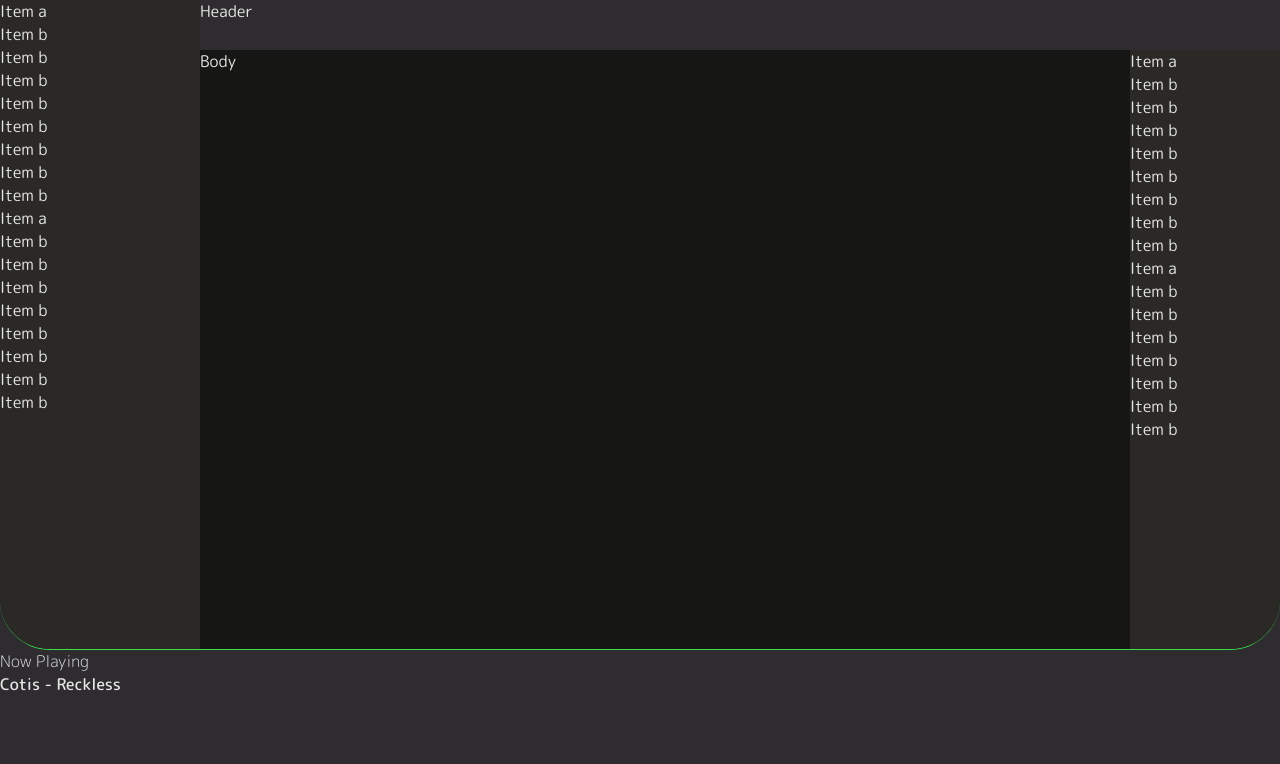
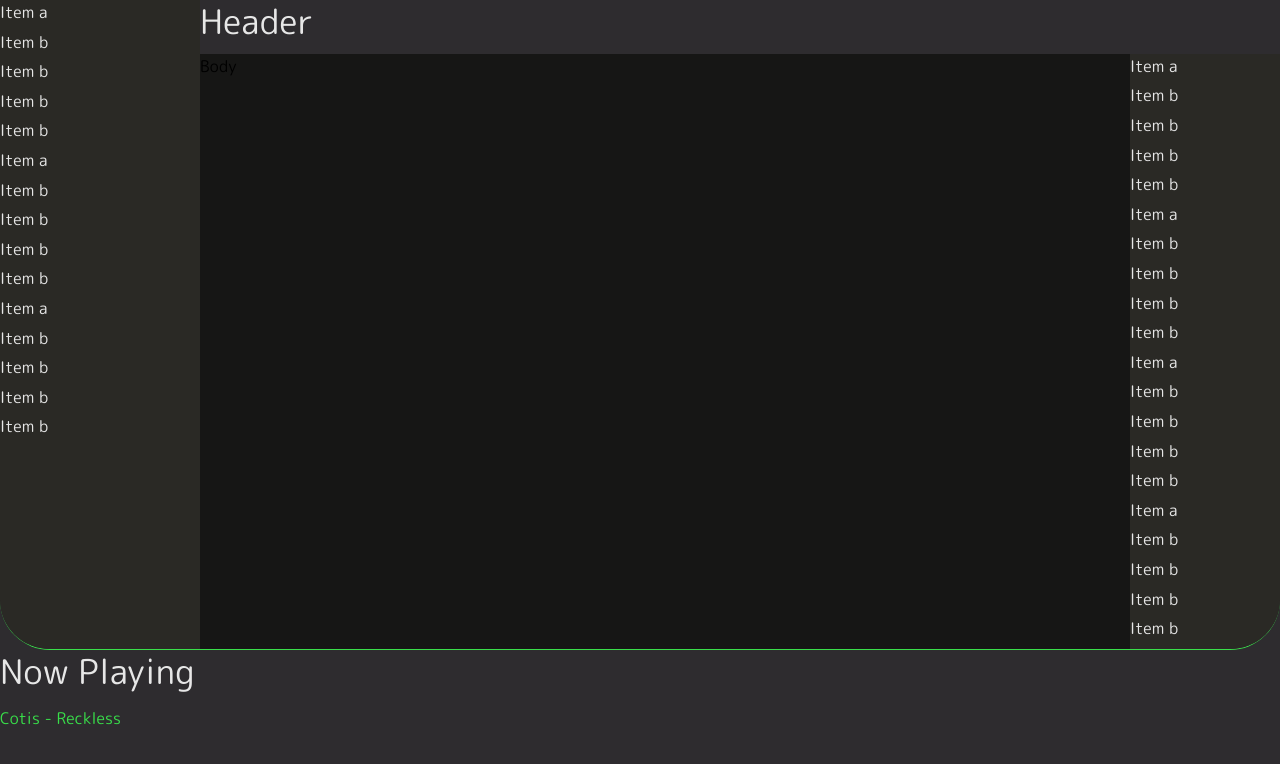
Before and after one commit to zJaaal/js-player, a website built with Vite: page index.html in a window 1280 px wide. Built offline with nearby package versions, Linux system fonts and the light colour scheme.

Commit message:
Added Typography Classes

```diff
--- a/css/style.css
+++ b/css/style.css
@@ -22,27 +22,53 @@ ul {
     --complementary: #2e2c2fff;
 }
 /* Text colors */
-.text-primary {
+.font-color-primary {
     color: var(--font);
 }
-.text-select {
+.font-color-select {
     color: var(--primary);
 }
-.text-warning {
+.font-color-warning {
     color: var(--secundary);
 }
-/* Font weights */
-.font-light {
-    font-weight: 300;
+/* Font variants*/
+.text-title {
+    font-weight: 400;
+    font-size: 2.125rem;
+    line-height: 1.235;
+    letter-spacing: 0.00735em;
+    margin-bottom: 0.35em;
 }
-.font-normal {
+.text-subtitle {
     font-weight: 400;
+    font-size: 1rem;
+    line-height: 1.75;
+    letter-spacing: 0.00938em;
+    margin-bottom: 0.35em;
 }
-.font-medium {
+.text {
+    font-weight: 400;
+    font-size: 1rem;
+    line-height: 1.5;
+    letter-spacing: 0.00938em;
+    margin-bottom: 0.35em;
+}
+.text-button {
     font-weight: 500;
+    font-size: 0.875rem;
+    line-height: 1.75;
+    letter-spacing: 0.02857em;
+    text-transform: uppercase;
+    margin-bottom: 0.35em;
+    display: block;
 }
-.font-bold {
-    font-weight: 700;
+.text-caption {
+    font-weight: 400;
+    font-size: 0.75rem;
+    line-height: 1.66;
+    letter-spacing: 0.03333em;
+    margin-bottom: 0.35em;
+    display: block;
 }
 /* Background colors */
 .bg-primary {
--- a/index.html
+++ b/index.html
@@ -21,24 +21,21 @@
         <!-- Left Aside -->
         <div class="h-100 min-width-200">
           <ul class="h-100 flex column grow bg-secondary">
-            <li class="text-primary">Item a</li>
-            <li class="text-primary">Item b</li>
-            <li class="text-primary">Item b</li>
-            <li class="text-primary">Item b</li>
-            <li class="text-primary">Item b</li>
-            <li class="text-primary">Item b</li>
-            <li class="text-primary">Item b</li>
-            <li class="text-primary">Item b</li>
-            <li class="text-primary">Item b</li>
-            <li class="text-primary">Item a</li>
-            <li class="text-primary">Item b</li>
-            <li class="text-primary">Item b</li>
-            <li class="text-primary">Item b</li>
-            <li class="text-primary">Item b</li>
-            <li class="text-primary">Item b</li>
-            <li class="text-primary">Item b</li>
-            <li class="text-primary">Item b</li>
-            <li class="text-primary">Item b</li>
+            <li class="text font-color-primary">Item a</li>
+            <li class="text font-color-primary">Item b</li>
+            <li class="text font-color-primary">Item b</li>
+            <li class="text font-color-primary">Item b</li>
+            <li class="text font-color-primary">Item b</li>
+            <li class="text font-color-primary">Item a</li>
+            <li class="text font-color-primary">Item b</li>
+            <li class="text font-color-primary">Item b</li>
+            <li class="text font-color-primary">Item b</li>
+            <li class="text font-color-primary">Item b</li>
+            <li class="text font-color-primary">Item a</li>
+            <li class="text font-color-primary">Item b</li>
+            <li class="text font-color-primary">Item b</li>
+            <li class="text font-color-primary">Item b</li>
+            <li class="text font-color-primary">Item b</li>
           </ul>
         </div>
 
@@ -47,34 +44,37 @@
 
           <!-- Header -->
           <div class="flex bg-complementary" style="min-height: 50px">
-            <p class="text-primary">Header</p>
+            <p class="text-title font-color-primary">Header</p>
           </div>
 
           <div class="flex grow between">
             <!-- Center Content -->
             <div class="flex grow bg-primary">
-              <p class="text-primary">Body</p>
+              <p class="text">Body</p>
             </div>
             <!-- Right ASide -->
             <div class="flex min-width-150 bg-secondary">
               <ul class="h-100 flex column grow">
-                <li class="text-primary">Item a</li>
-                <li class="text-primary">Item b</li>
-                <li class="text-primary">Item b</li>
-                <li class="text-primary">Item b</li>
-                <li class="text-primary">Item b</li>
-                <li class="text-primary">Item b</li>
-                <li class="text-primary">Item b</li>
-                <li class="text-primary">Item b</li>
-                <li class="text-primary">Item b</li>
-                <li class="text-primary">Item a</li>
-                <li class="text-primary">Item b</li>
-                <li class="text-primary">Item b</li>
-                <li class="text-primary">Item b</li>
-                <li class="text-primary">Item b</li>
-                <li class="text-primary">Item b</li>
-                <li class="text-primary">Item b</li>
-                <li class="text-primary">Item b</li>
+                <li class="text font-color-primary">Item a</li>
+                <li class="text font-color-primary">Item b</li>
+                <li class="text font-color-primary">Item b</li>
+                <li class="text font-color-primary">Item b</li>
+                <li class="text font-color-primary">Item b</li>
+                <li class="text font-color-primary">Item a</li>
+                <li class="text font-color-primary">Item b</li>
+                <li class="text font-color-primary">Item b</li>
+                <li class="text font-color-primary">Item b</li>
+                <li class="text font-color-primary">Item b</li>
+                <li class="text font-color-primary">Item a</li>
+                <li class="text font-color-primary">Item b</li>
+                <li class="text font-color-primary">Item b</li>
+                <li class="text font-color-primary">Item b</li>
+                <li class="text font-color-primary">Item b</li>
+                <li class="text font-color-primary">Item a</li>
+                <li class="text font-color-primary">Item b</li>
+                <li class="text font-color-primary">Item b</li>
+                <li class="text font-color-primary">Item b</li>
+                <li class="text font-color-primary">Item b</li>
               </ul>
             </div>
           </div>
@@ -84,8 +84,8 @@
 
       <!-- Footer -->
       <div class="player bg-complementary">
-        <p class="text-primary font-light">Now Playing</p>
-        <p class="text-primary font-medium"> Cotis - Reckless</p>
+        <p class="text-primary text-title font-color-primary">Now Playing</p>
+        <p class="text-primary text-subtitle font-color-select"> Cotis - Reckless</p>
       </div>
 
     </main>
```
